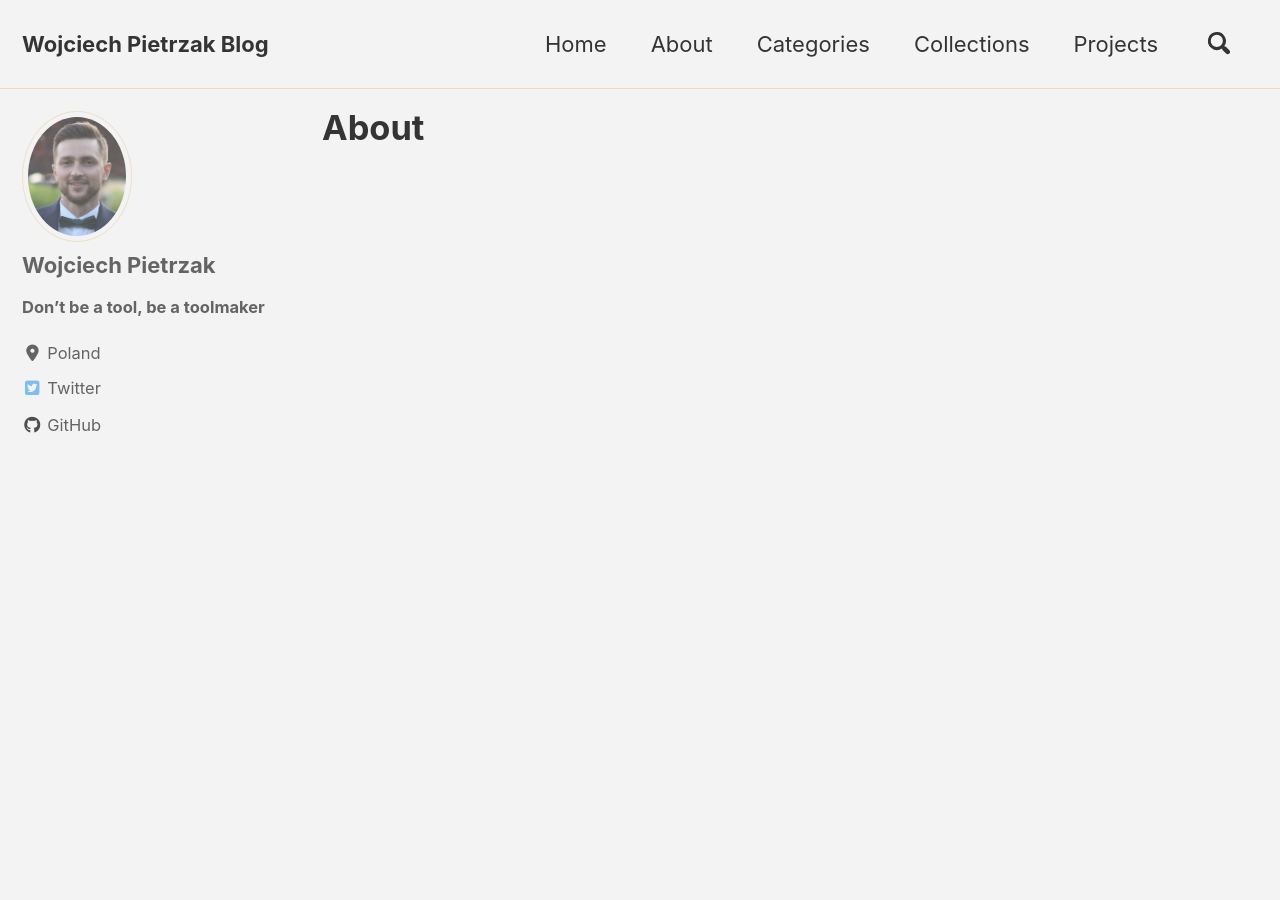
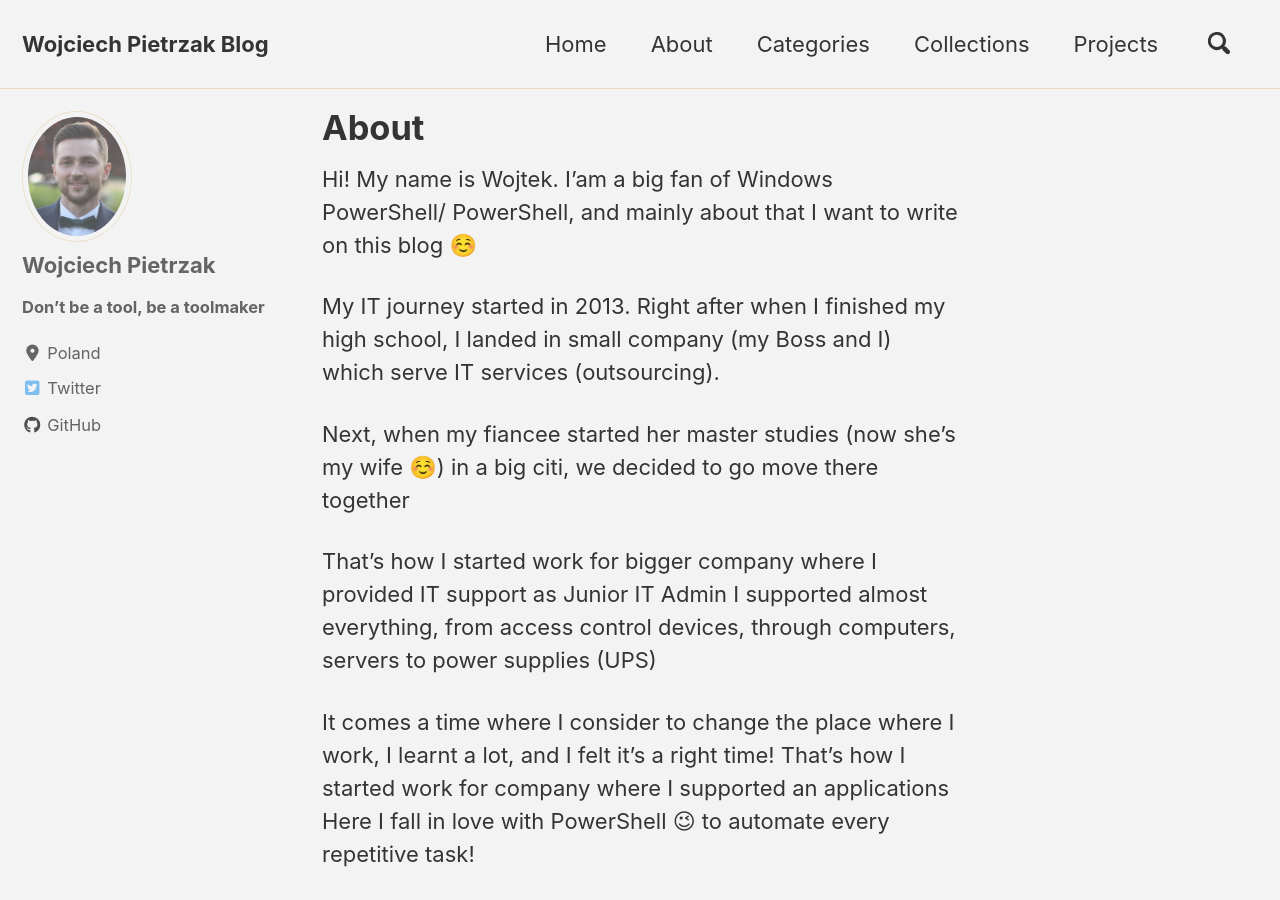
Before and after one commit to wpietrzakpl/wpietrzak.pl, a Jekyll site: the page built from _pages/about.md, in a window 1280 px wide and 900 px high. Built offline with Jekyll 4.4.1, drawn with Linux system fonts in a browser that asks for light colours; cached includes are drawn as plain includes; nearby versions of some CDN libraries; some of the changed text lies outside the part shown.

Commit message:
about me

```diff
--- a/_pages/about.md
+++ b/_pages/about.md
@@ -4,3 +4,22 @@ permalink: /about/
 author_profile: true
 layout: single
 ---
+
+Hi! My name is Wojtek.
+I'am a big fan of Windows PowerShell/ PowerShell, and mainly about that I want to write on this blog ☺️
+
+My IT journey started in 2013. Right after when I finished my high school, I landed in small company (my Boss and I) which serve IT services (outsourcing).
+
+Next, when my fiancee started her master studies (now she's my wife ☺️) in a big citi, we decided to go move there together
+
+That's how I started work for bigger company where I provided IT support as Junior IT Admin
+I supported almost everything, from access control devices, through computers, servers to power supplies (UPS)
+
+It comes a time where I consider to change the place where I work, I learnt a lot, and I felt it's a right time!
+That's how I started work for company where I supported an applications
+Here I fall in love with PowerShell 😉 to automate every repetitive task!
+
+The blog is a kind of nootebok, and I regret that I started doing this so late
+
+with the PowerShell greeting 😉
+Wojtek
```
